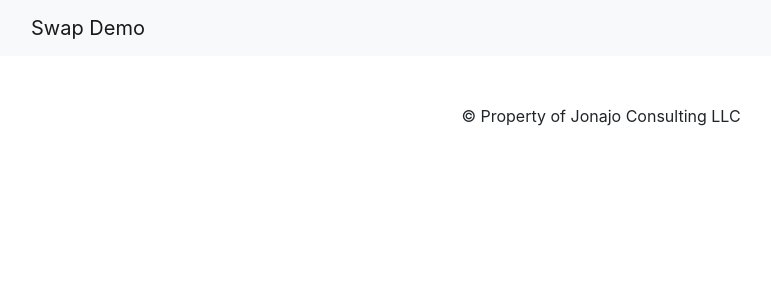
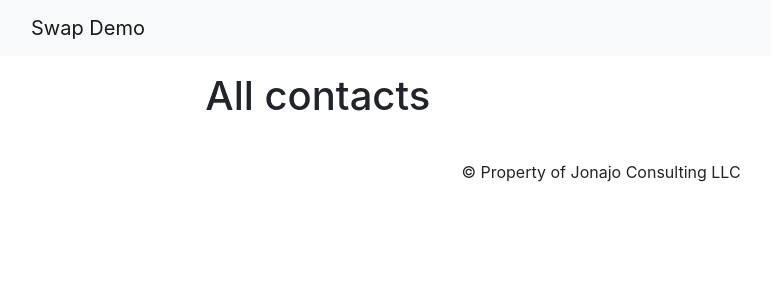
Before and after one commit to aluramh/swap-nux, a Nuxt app: page /contacts in a window 1280 px wide. Shown: the top 300 px of the page, without its empty margins (39-810 px from the left). Built offline with nearby package versions, Linux system fonts and the light colour scheme.

Commit message:
added all contacts page

```diff
--- /dev/null
+++ b/pages/contacts/index.vue
@@ -0,0 +1,3 @@
+<template>
+    <h1>All contacts</h1>
+</template>
--- a/pages/index.vue
+++ b/pages/index.vue
@@ -1,3 +1,22 @@
 <template>
-  <h1>Main</h1>
+  <b-row>
+    <b-col cols md="4" sm="6" xs="12" v-for="contact in contacts" :key="contact">
+      <Card :contact="contact"/>
+    </b-col>
+  </b-row>
 </template>
+
+
+<script>
+import Card from '@/components/cards/Card.vue'
+export default {
+  asyncData() {
+    return {
+      contacts: ['Orlando']
+    }
+  },
+  components: {
+    Card
+  }
+}
+</script>
```
